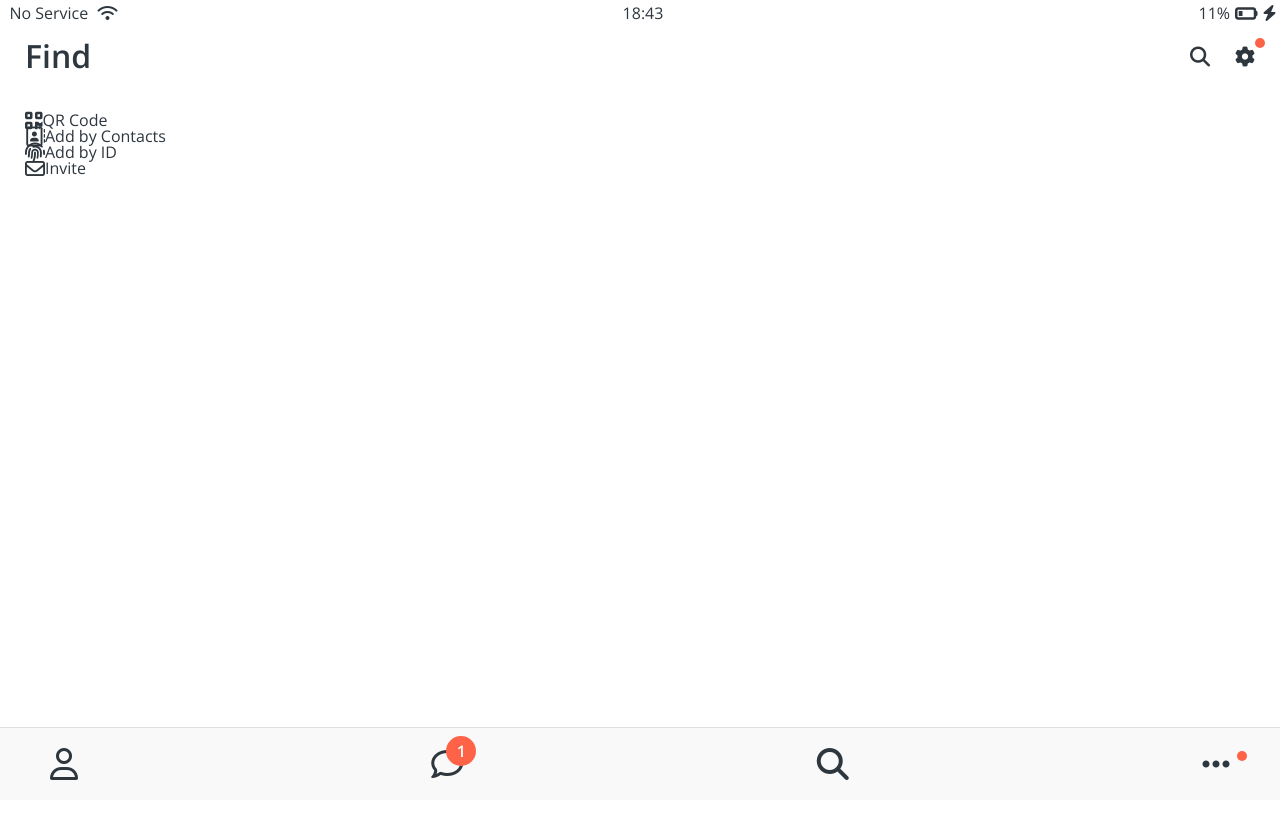
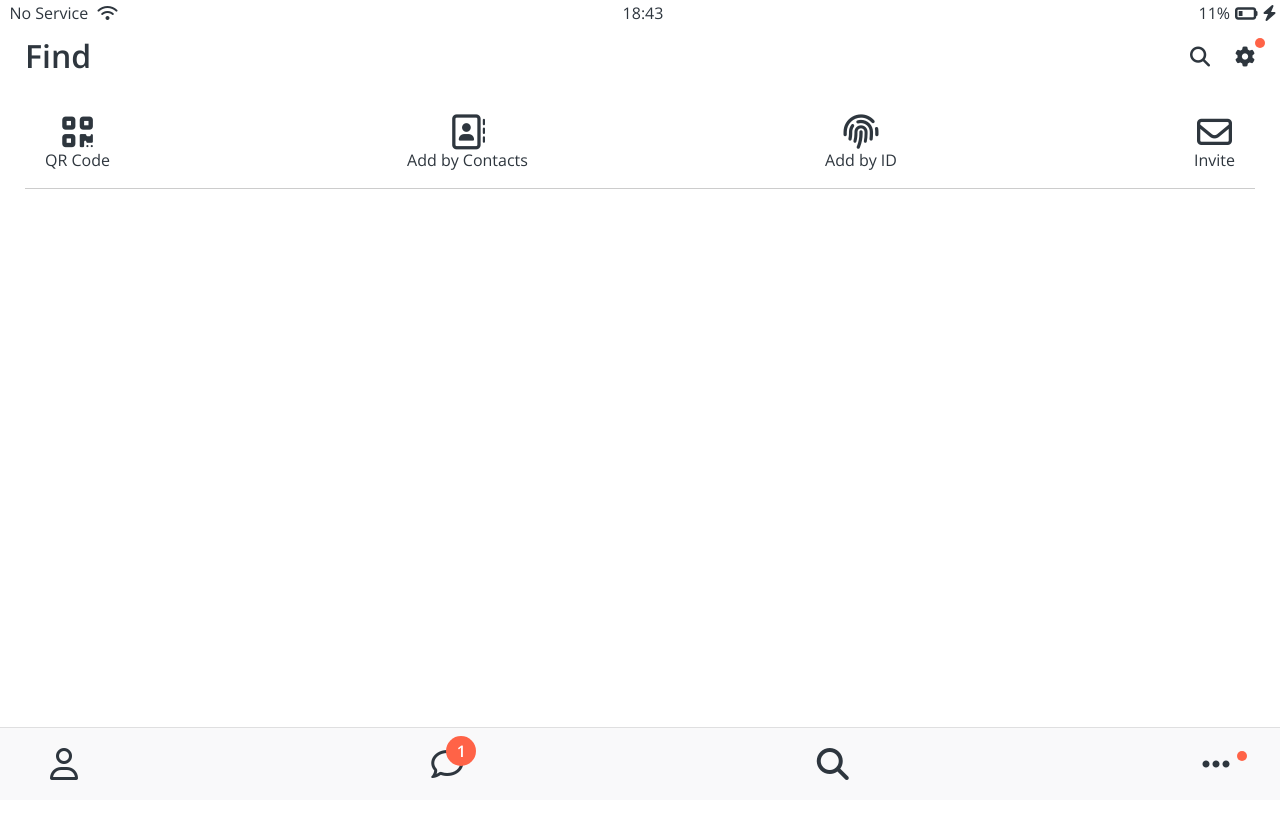
Before and after one commit to seunghyeokleeme/kokoa-clonev22, a plain HTML site: page find.html in a window 1280 px wide. Shown: the top 818 px of the page. Drawn offline with nearby package versions, Linux system fonts and the light colour scheme.

Commit message:
Find Screen part One

```diff
--- /dev/null
+++ b/css/screens/find.css
@@ -0,0 +1,20 @@
+.find-icons {
+  padding: 20px;
+  display: flex;
+  justify-content: space-between;
+  border-bottom: 1px solid rgba(0, 0, 0, 0.2);
+  margin-bottom: 20px;
+}
+.find-icons__icon {
+  display: flex;
+  flex-direction: column;
+  align-items: center;
+}
+
+.find-icons__icon i {
+  font-size: 35px;
+}
+
+.find-icons__icon span {
+  margin-top: 18px;
+}
--- a/css/styles.css
+++ b/css/styles.css
@@ -12,6 +12,7 @@
 /* Screens */
 @import "screens/login.css";
 @import "screens/friends.css";
+@import "screens/find.css";
 
 body {
   color: #2e363e;
```
